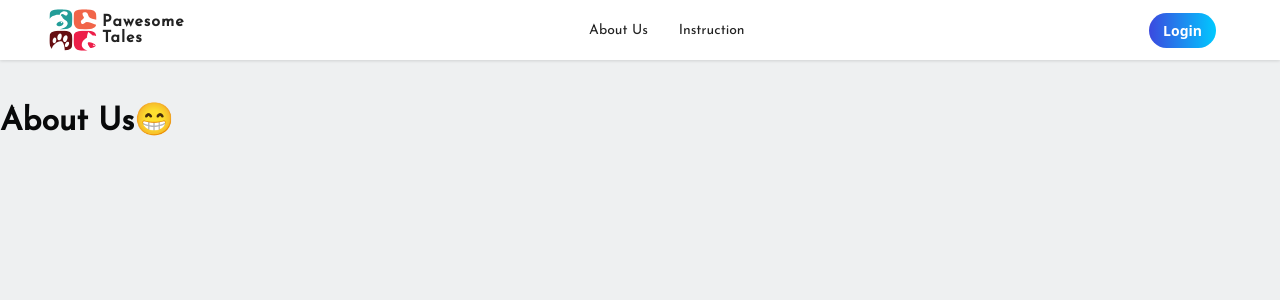
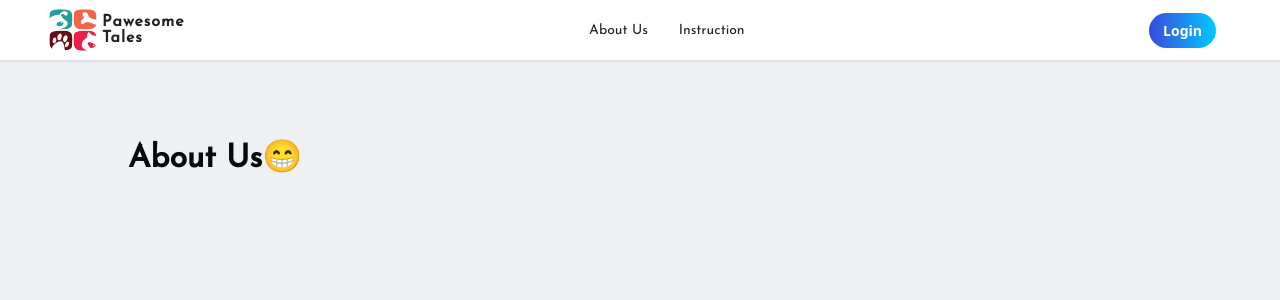
Before and after one commit to NXture/Project-Happy-tails, a Next.js app: page /about in a window 1280 px wide. Shown: the top 300 px of the page. Built offline with nearby package versions, Linux system fonts and the light colour scheme; no server answers.

Commit message:
changed onclick event for sidebar

```diff
--- a/components/Navbar/MobileLinks.js
+++ b/components/Navbar/MobileLinks.js
@@ -51,7 +51,8 @@ export function MobileLinks(props) {
     <NavLinksContainer>
       <MenuToggle isOpen={isOpen} toggle={() => setOpen(!isOpen)} />
       {isOpen && (
-        <LinksWrapper>
+        <LinksWrapper onClick={() => setOpen(!isOpen)}
+        >
           <Access />
           <hr style={{ width: "100%" }} />
           <div
--- a/pages/about.js
+++ b/pages/about.js
@@ -1,8 +1,10 @@
 const About = () => {
   return (
-    <div>
-      <h1>About Us😁</h1>
-    </div>
+    <main>
+      <div>
+        <h1>About Us😁</h1>
+      </div>
+    </main>
   );
 };
 
```
